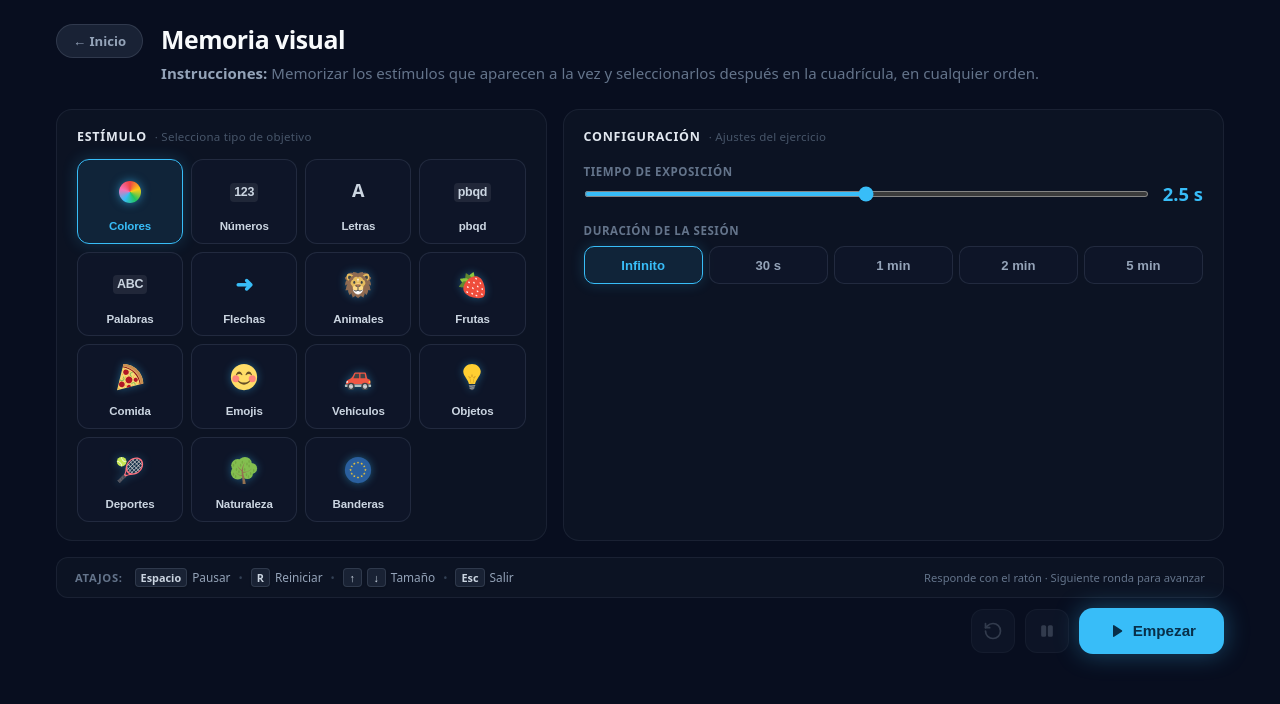
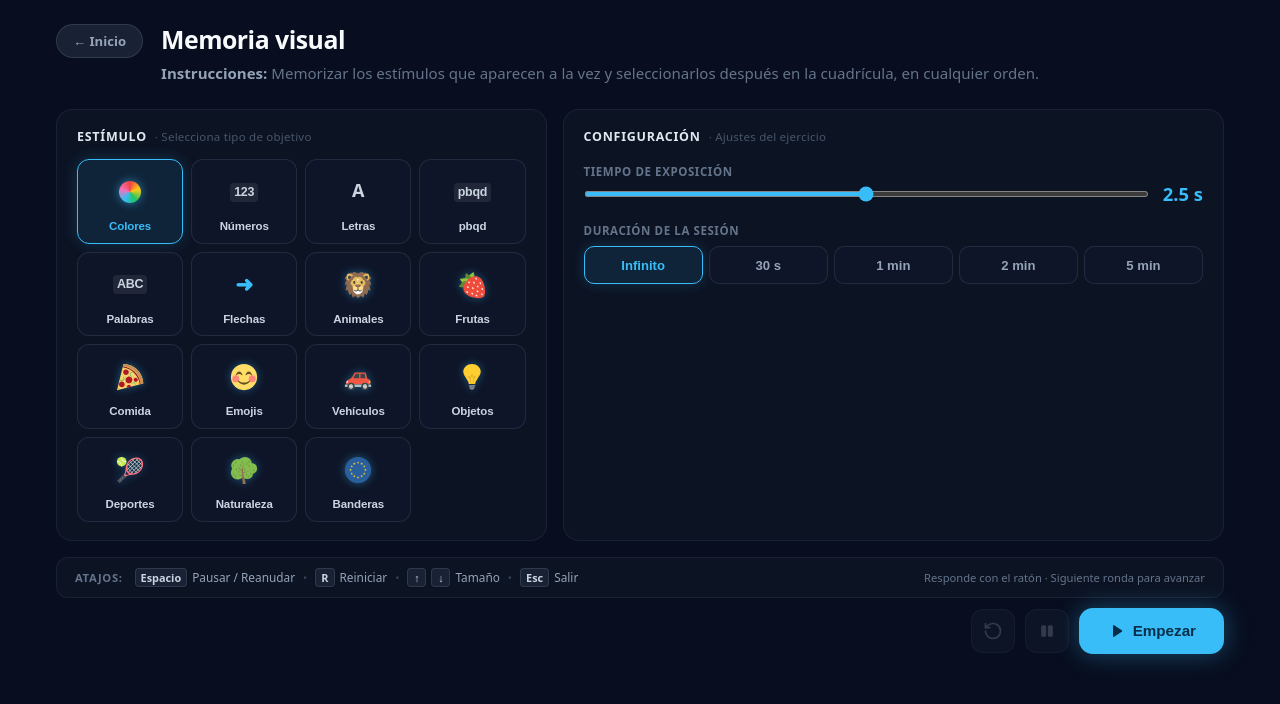
Before and after one commit to belencera/eyevt-app, a Next.js app: page /games/visual-memory in a window 1280 px wide. Shown: the top 704 px of the page. Built offline with nearby package versions, Linux system fonts and the light colour scheme.

Commit message:
style: atajo de Espacio como "Pausar / Reanudar"

```diff
--- a/app/games/_shared/components/GameShell.jsx
+++ b/app/games/_shared/components/GameShell.jsx
@@ -144,12 +144,12 @@ export function GameShell({
 
     const list = shortcuts ? [...shortcuts] : []
 
-    // 1. Espacio: Pausar (al principio si no está)
+    // 1. Espacio: Pausar / Reanudar (al principio si no está)
     const hasSpace = list.some((item) =>
       item.keys.some((k) => k.toLowerCase() === 'espacio' || k.toLowerCase() === 'space')
     )
     if (!hasSpace) {
-      list.unshift({ keys: ['Espacio'], label: 'Pausar' })
+      list.unshift({ keys: ['Espacio'], label: 'Pausar / Reanudar' })
     }
 
     // 2. R: Reiniciar (tras Espacio si no está)
```
